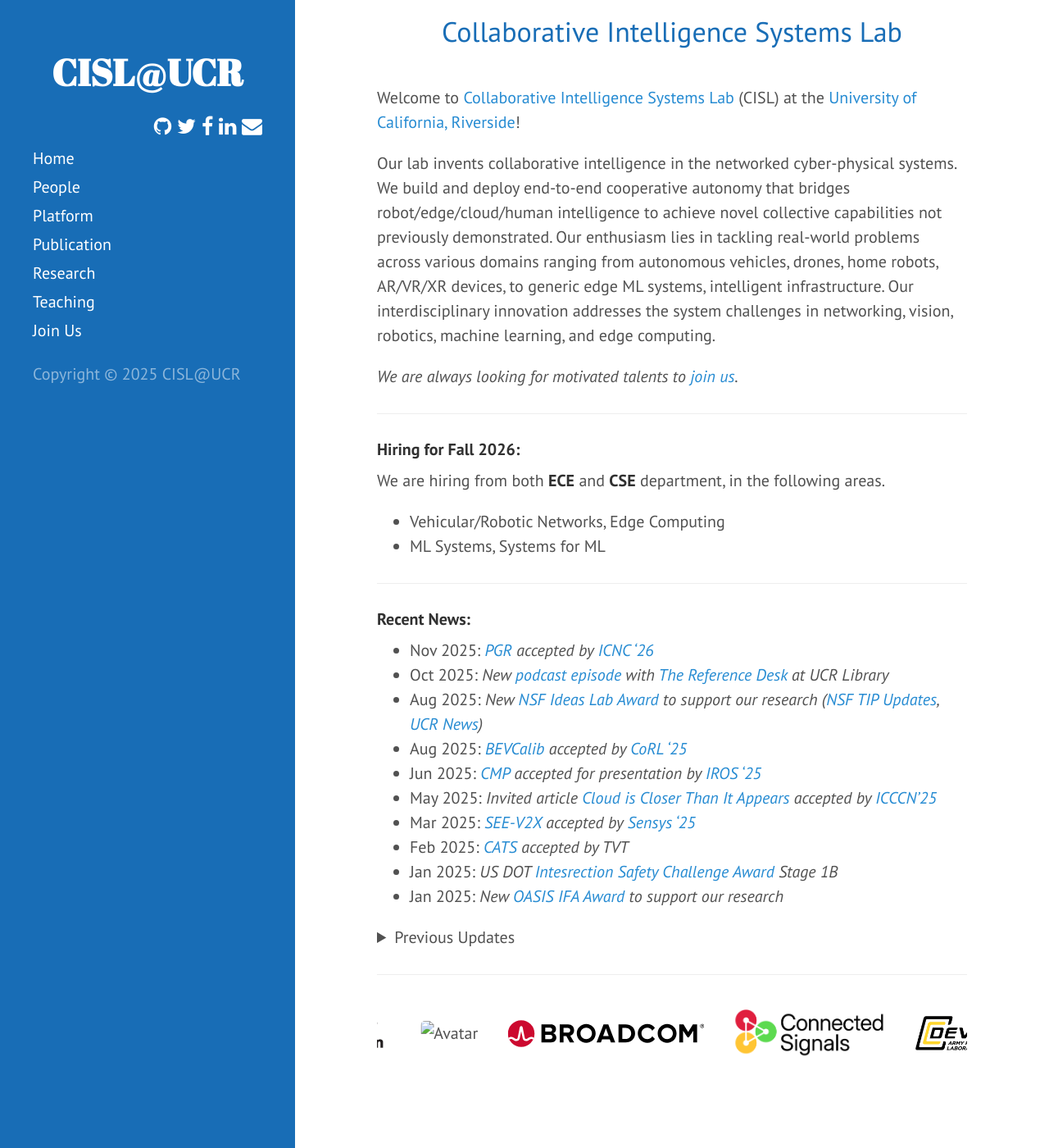
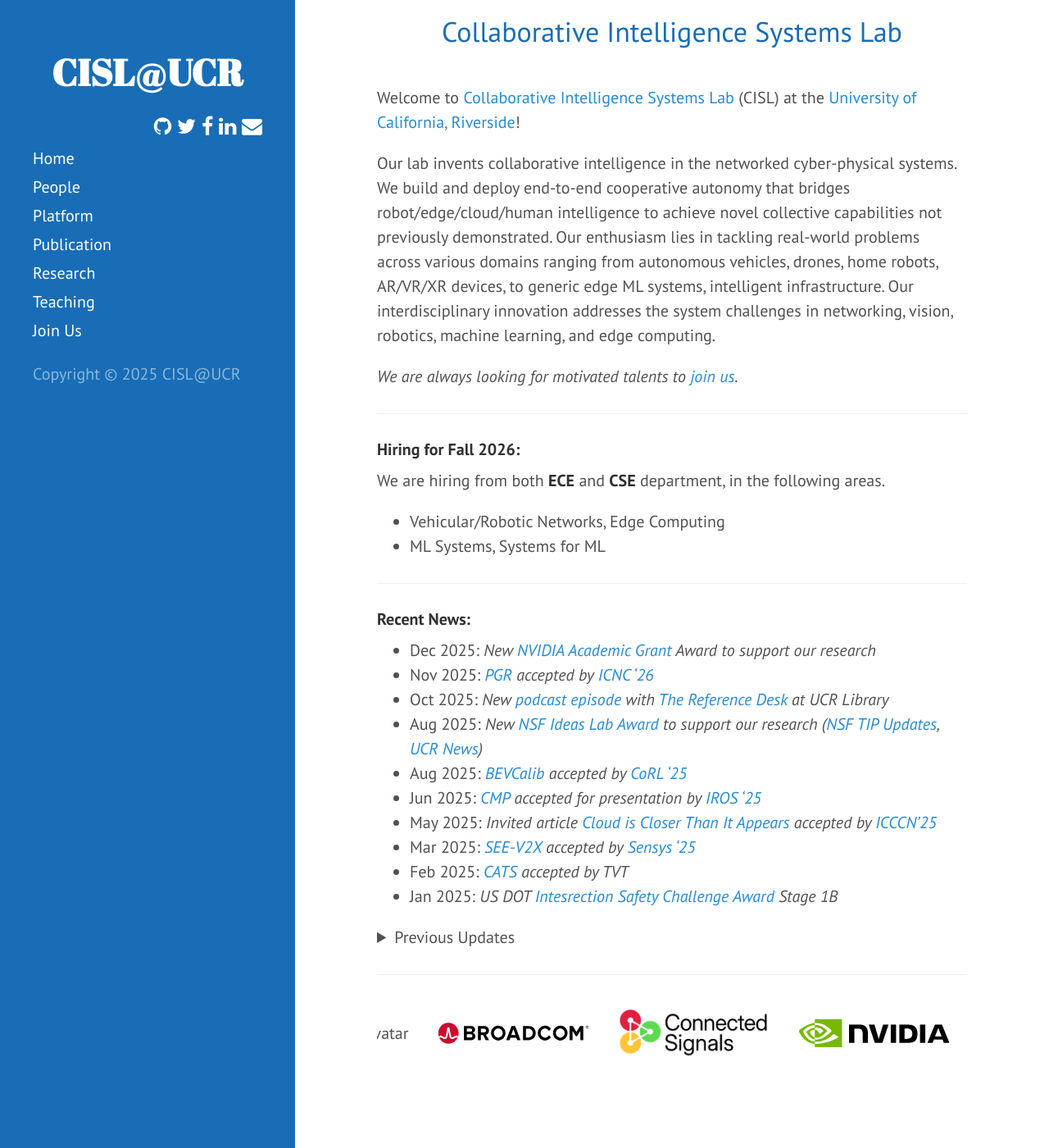
Before and after one commit to UCR-CISL/UCR-CISL.github.io, a Jekyll site: the page built from index.md, in a window 1280 px wide and 1400 px high, scrolled down 67 px. Shown: the whole window at 82% size. Built offline with Jekyll 4.4.1, drawn with Linux system fonts in a browser that asks for light colours; a style sheet for code colours, icons or effects is not loaded.

Commit message:
nvidia grant

```diff
--- a/_data/news.yml
+++ b/_data/news.yml
@@ -1,3 +1,6 @@
+- title: "New [NVIDIA Academic Grant](https://www.nvidia.com/en-us/industries/higher-education-research/academic-grant-program/) Award to support our research"
+  date: 2025-12-12
+
 - title: "[PGR](https://arxiv.org/abs/2410.00582) accepted by [ICNC '26](http://www.conf-icnc.org/2026/)"
   date: 2025-11-14
 
--- a/_data/sponsor.yml
+++ b/_data/sponsor.yml
@@ -18,3 +18,7 @@
   avatar: broadcom.svg
   type: com
   web: https://www.broadcom.com/
+- name: NVIDIA
+  avatar: nvidia.svg
+  type: com
+  web: https://www.nvidia.com/
--- a/public/css/mine.css
+++ b/public/css/mine.css
@@ -56,6 +56,7 @@
 
 .sponsor-box {
   height: 5rem;
+  max-width: 10rem;
   width: auto;
   display: flex;
   align-items: center;
```
Also changed, not shown: assets/sponsor/nvidia.svg (added).
